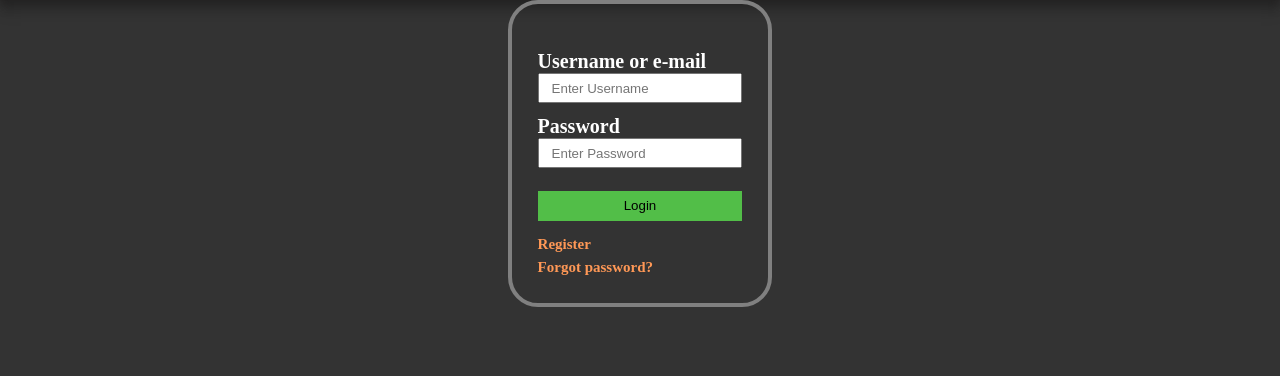
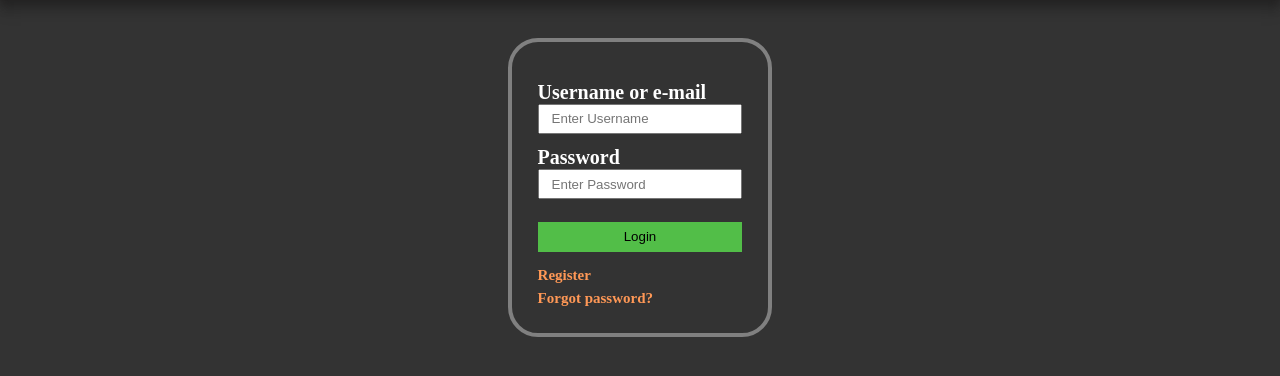
Before and after one commit to CoolL-hub/Laboratoare, a PHP site: page /login.html in a window 1280 px wide. Shown: the part 80-456 px from the top of the page. Run offline with PHP 8.4, Linux system fonts and the light colour scheme.

Commit message:
Changed form div login id

```diff
--- a/hpr/styles/account.css
+++ b/hpr/styles/account.css
@@ -20,7 +20,7 @@ body{
     padding-top:3%;
     padding-bottom:2%;
 }
-#login{
+#log{
     margin-top:3%;
 }
 #reg{
@@ -53,7 +53,7 @@ input{
     padding: 0px 12px;
     box-sizing: border-box;
 }
-#login button{
+#log button{
     margin-top: 5%;
 }
 button{
```
